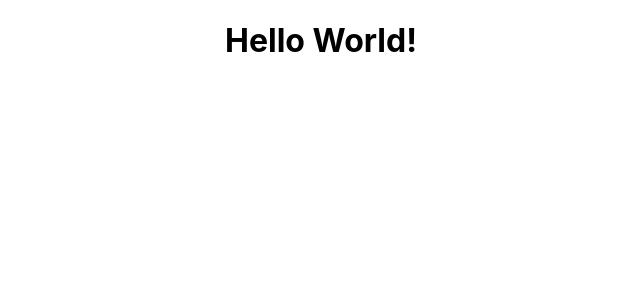
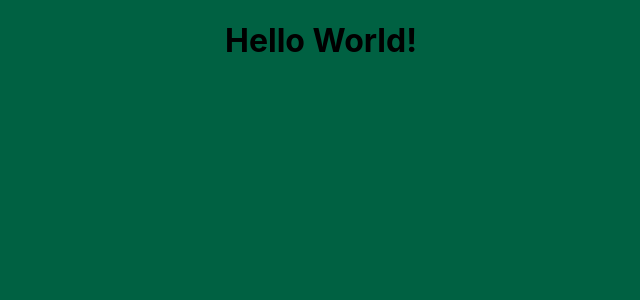
Before and after one commit to brepp22/greenapron, a React (Create React App) app in the folder greenapron/: page / in a window 1280 px wide. Shown: the top 300 px of the page, without its empty margins (319-959 px from the left). Built offline with nearby package versions, Linux system fonts and the light colour scheme.

Commit message:
stylings changed to App.css

```diff
--- a/greenapron/src/App.css
+++ b/greenapron/src/App.css
@@ -1,11 +1,12 @@
+body{
+  background-color: #006142;
+}
+
 .App {
   text-align: center;
 }
 
-.App-logo {
-  height: 40vmin;
-  pointer-events: none;
-}
+
 
 @media (prefers-reduced-motion: no-preference) {
   .App-logo {
```
